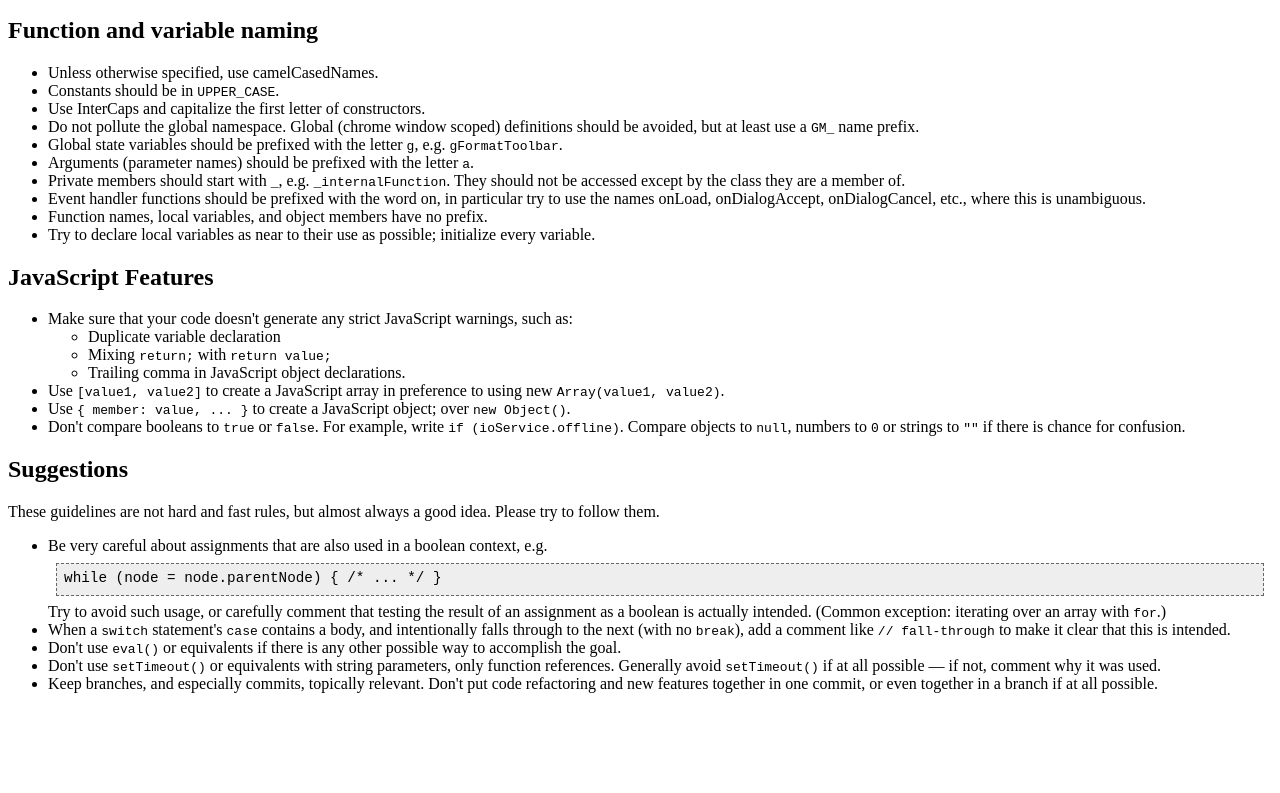
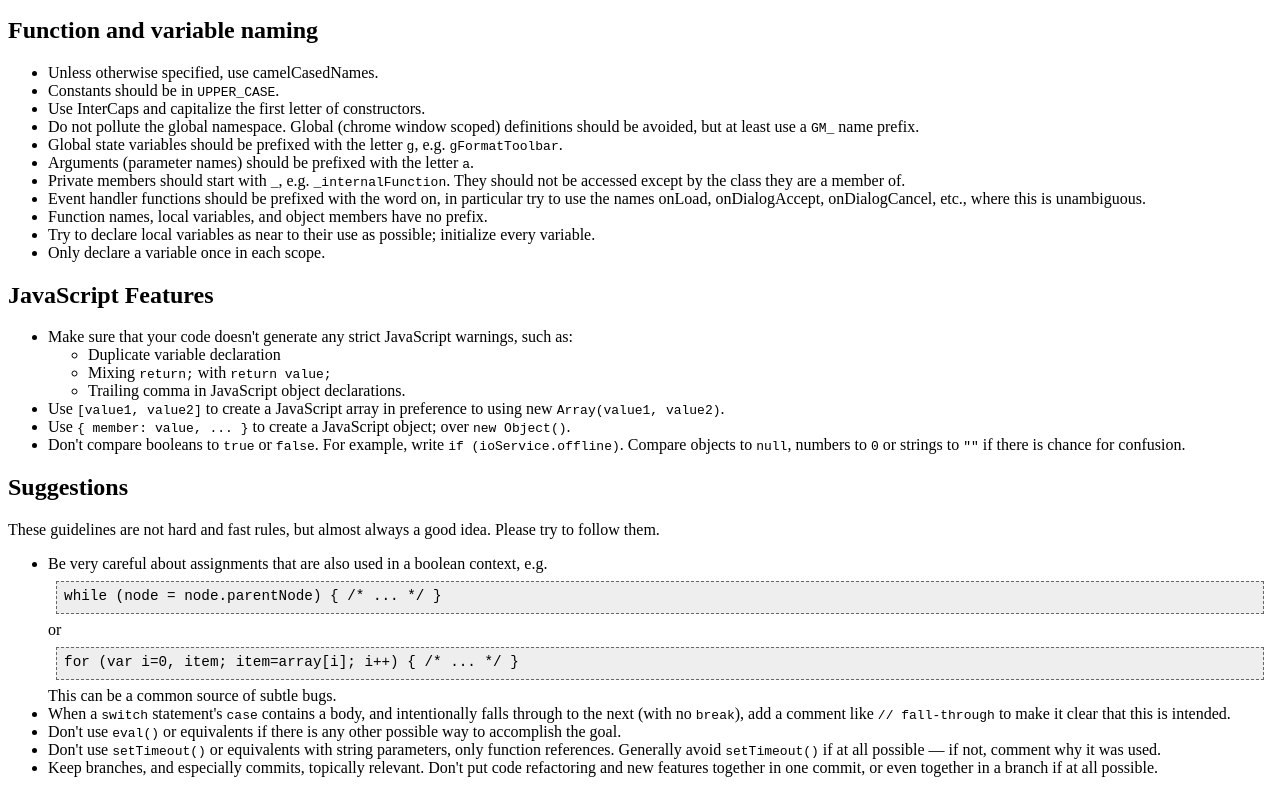
Before and after one commit to greasemonkey/greasemonkey.github.com, a plain HTML site: page style.html in a window 1280 px wide. Shown: the part 1419-2212 px from the top of the page. Before the commit the page ends 2128 px from the top, so only its background shows below. Drawn offline with Linux system fonts and the light colour scheme.

Commit message:
Cleanups with Johan's input.

```diff
--- a/style.html
+++ b/style.html
@@ -91,6 +91,7 @@ var loader = Cc["@mozilla.org/moz/jssubscript-loader;1"]
 <li>Event handler functions should be prefixed with the word on, in particular try to use the names onLoad, onDialogAccept, onDialogCancel, etc., where this is unambiguous.</li>
 <li>Function names, local variables, and object members have no prefix.</li>
 <li>Try to declare local variables as near to their use as possible; initialize every variable.</li>
+<li>Only declare a variable once in each scope.</li>
 </ul>
 <h2>JavaScript Features</h2>
 <ul>
@@ -109,7 +110,7 @@ var loader = Cc["@mozilla.org/moz/jssubscript-loader;1"]
 <h2>Suggestions</h2>
 <p>These guidelines are not hard and fast rules, but almost always a good idea.  Please try to follow them.</p>
 <ul>
-<li>Be very careful about assignments that are also used in a boolean context, e.g. <pre>while (node = node.parentNode) { /* ... */ }</pre>  Try to avoid such usage, or carefully comment that testing the result of an assignment as a boolean is actually intended.  (Common exception: iterating over an array with <code>for</code>.)</li>
+<li>Be very careful about assignments that are also used in a boolean context, e.g. <pre>while (node = node.parentNode) { /* ... */ }</pre> or <pre>for (var i=0, item; item=array[i]; i++) { /* ... */ }</pre>This can be a common source of subtle bugs.</li>
 <li>When a <code>switch</code> statement's <code>case</code> contains a body, and intentionally falls through to the next (with no <code>break</code>), add a comment like <code>// fall-through</code> to make it clear that this is intended.</li>
 <li>Don't use <code>eval()</code> or equivalents if there is any other possible way to accomplish the goal.</li>
 <li>Don't use <code>setTimeout()</code> or equivalents with string parameters, only function references.  Generally avoid <code>setTimeout()</code> if at all possible &mdash; if not, comment why it was used.</li>
```
Also changed, not shown: contrib.html (+1 -3 lines).
